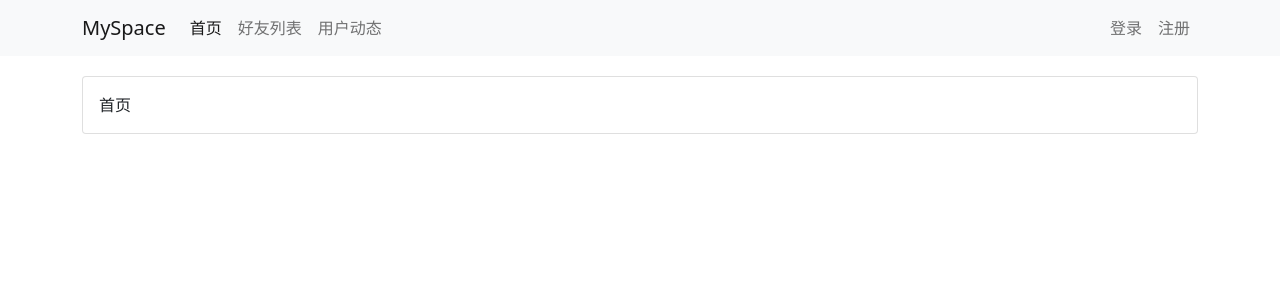
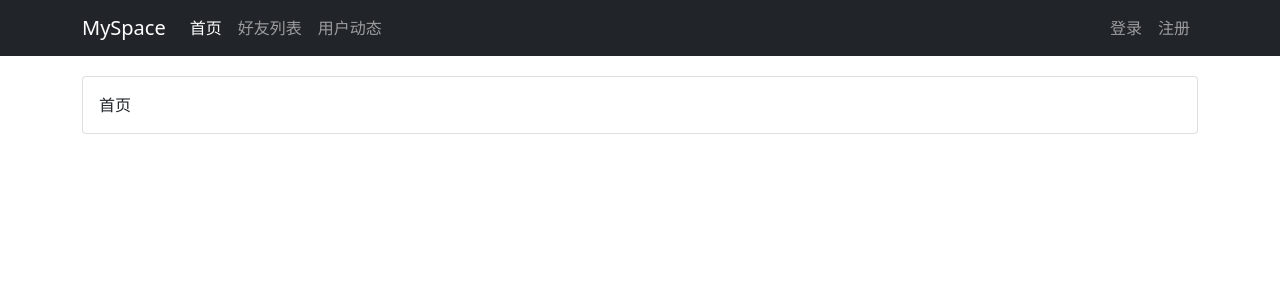
Before and after one commit to zimei11/myBlogSpace, a Vue app: page / in a window 1280 px wide. Shown: the top 300 px of the page. Built offline with nearby package versions, Linux system fonts and the light colour scheme.

Commit message:
NavBar.vue

```diff
--- a/src/components/NavBar.vue
+++ b/src/components/NavBar.vue
@@ -1,5 +1,5 @@
 <template>
-    <nav class="navbar navbar-expand-lg navbar-light bg-light">
+    <nav class="navbar navbar-expand-lg navbar-dark bg-dark">
         <div class="container">
             <a class="navbar-brand" href="#">MySpace</a>
             <button class="navbar-toggler" type="button" data-bs-toggle="collapse" data-bs-target="#navbarText"
```
